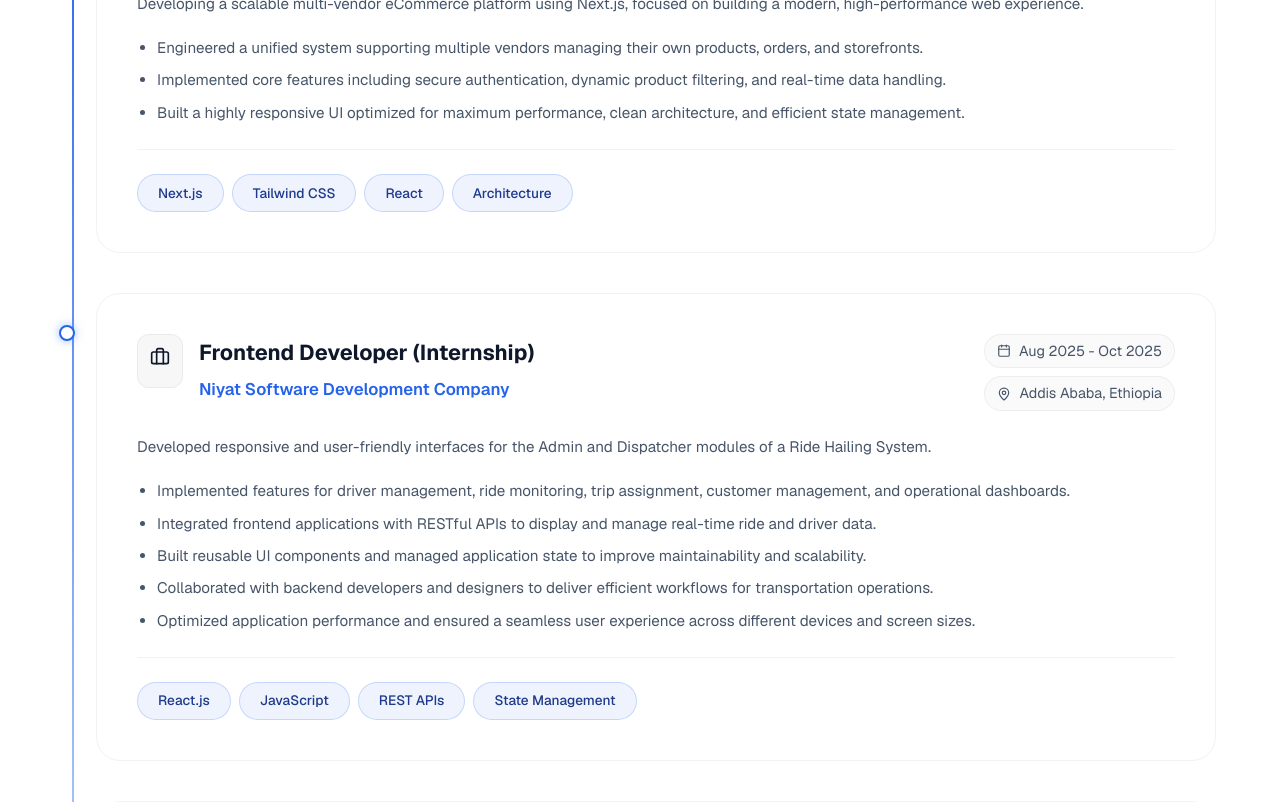
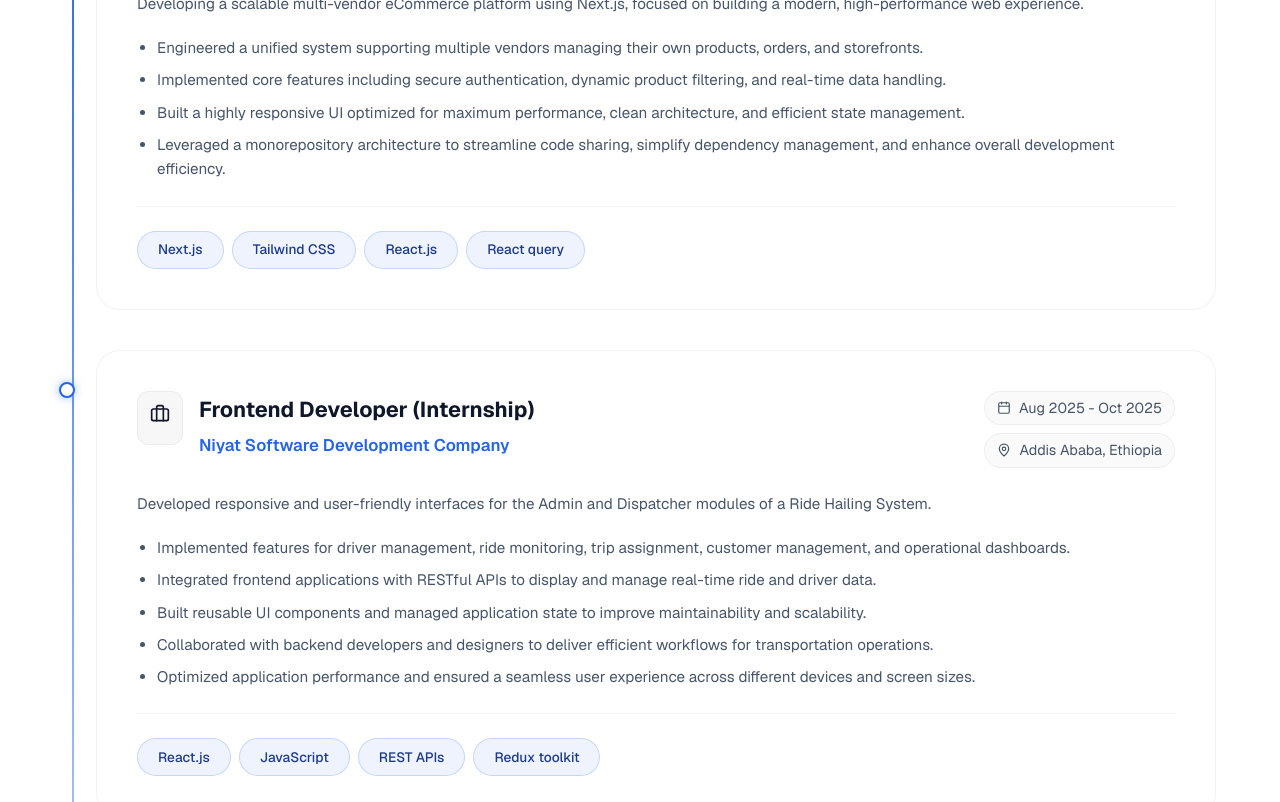
Before and after one commit to bire1210/My-Portfolio, a Next.js app: page / in a window 1280 px wide. Shown: the part 2100-2902 px from the top of the page. Built offline with nearby package versions, Linux system fonts and the light colour scheme.

Commit message:
feat: add Experience component to display professional work history with timeline animations

```diff
--- a/src/components/sections/Experience.tsx
+++ b/src/components/sections/Experience.tsx
@@ -15,9 +15,10 @@ export default function Experience() {
       responsibilities: [
         "Engineered a unified system supporting multiple vendors managing their own products, orders, and storefronts.",
         "Implemented core features including secure authentication, dynamic product filtering, and real-time data handling.",
-        "Built a highly responsive UI optimized for maximum performance, clean architecture, and efficient state management."
+        "Built a highly responsive UI optimized for maximum performance, clean architecture, and efficient state management.",
+        "Leveraged a monorepository architecture to streamline code sharing, simplify dependency management, and enhance overall development efficiency."
       ],
-      techStack: ["Next.js", "Tailwind CSS", "React", "Architecture"]
+      techStack: ["Next.js", "Tailwind CSS", "React.js", "React query"]
     },
     {
       title: "Frontend Developer (Internship)",
@@ -32,7 +33,7 @@ export default function Experience() {
         "Collaborated with backend developers and designers to deliver efficient workflows for transportation operations.",
         "Optimized application performance and ensured a seamless user experience across different devices and screen sizes."
       ],
-      techStack: ["React.js", "JavaScript", "REST APIs", "State Management"]
+      techStack: ["React.js", "JavaScript", "REST APIs", "Redux toolkit"]
     },
     {
       title: "React.js Frontend Developer (Internship)",
@@ -56,9 +57,9 @@ export default function Experience() {
     <section id="experience" className="section-wrapper">
       <div className="container">
         <motion.div
-           initial={{ opacity: 0, y: 20 }}
-           whileInView={{ opacity: 1, y: 0 }}
-           viewport={{ once: true, margin: "-100px" }}
+          initial={{ opacity: 0, y: 20 }}
+          whileInView={{ opacity: 1, y: 0 }}
+          viewport={{ once: true, margin: "-100px" }}
         >
           <h2 className="section-title">Experience</h2>
         </motion.div>
@@ -87,8 +88,8 @@ export default function Experience() {
                     </div>
                   </div>
                   <div className="experience-meta">
-                    <span className="experience-period"><Calendar size={14}/> {exp.period}</span>
-                    <span className="experience-location"><MapPin size={14}/> {exp.location}</span>
+                    <span className="experience-period"><Calendar size={14} /> {exp.period}</span>
+                    <span className="experience-location"><MapPin size={14} /> {exp.location}</span>
                   </div>
                 </div>
                 <p className="experience-desc">{exp.description}</p>
```
